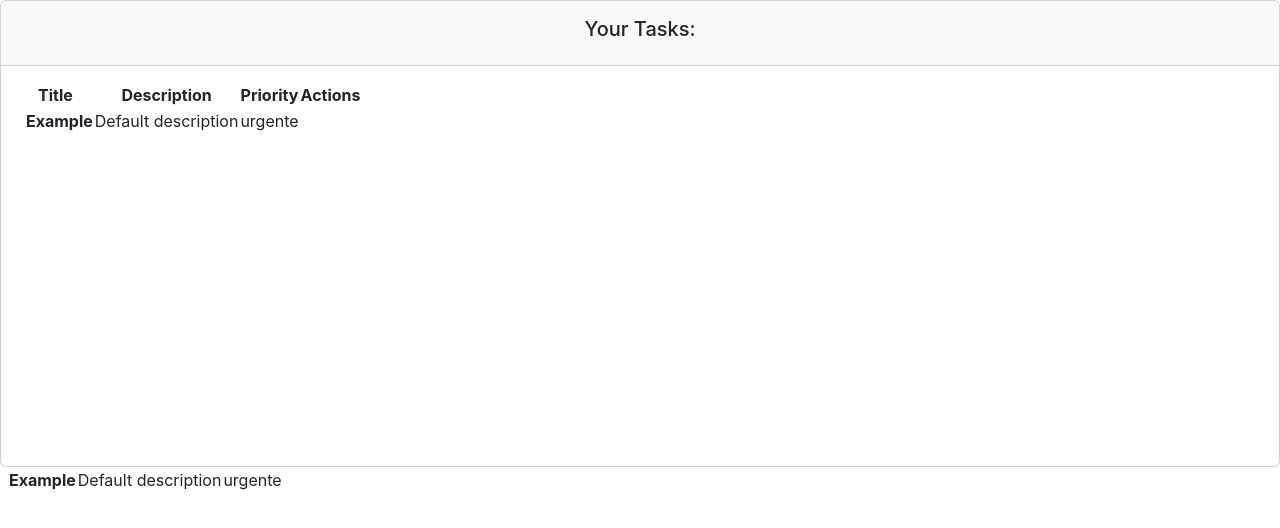
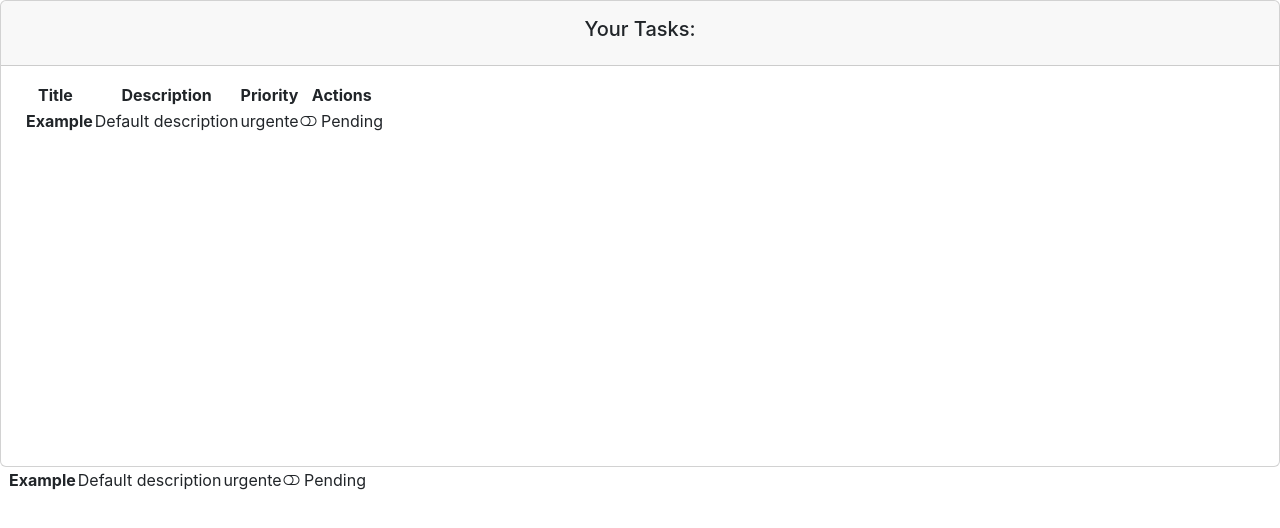
Before and after one commit to AlejandroLopez97/FrontReact, a React (Create React App) app: page / in a window 1280 px wide. Shown: the top 528 px of the page. Built offline with nearby package versions, Linux system fonts and the light colour scheme.

Commit message:
Se agrega bootstasp-icons

```diff
--- a/package.json
+++ b/package.json
@@ -8,6 +8,7 @@
     "@testing-library/react": "^16.3.0",
     "@testing-library/user-event": "^13.5.0",
     "bootstrap": "^5.3.6",
+    "bootstrap-icons": "^1.13.1",
     "react": "^19.1.0",
     "react-dom": "^19.1.0",
     "react-scripts": "5.0.1",
--- a/src/components/pure/task.jsx
+++ b/src/components/pure/task.jsx
@@ -25,7 +25,8 @@ const TaskComponent = ({ task }) => {
                 <span> { task.level } </span>
             </td>
             <td className='align-middle'>
-                <span> { task.completed } </span>
+                { task.completed ? (<i className='bi-toggle-on'></i>) : (<i className='bi-toggle-off'></i>) }
+                <span> { task.completed ? 'Completed' : 'Pending' } </span>
             </td>
         </tr>
     );
--- a/src/index.js
+++ b/src/index.js
@@ -1,6 +1,7 @@
 import React from 'react';
 import ReactDOM from 'react-dom/client';
 import 'bootstrap/dist/css/bootstrap.css';
+import 'bootstrap-icons/font/bootstrap-icons.css';
 import './index.css';
 import App from './App';
 import reportWebVitals from './reportWebVitals';
```
Also changed, not shown: 1 other file (tests, documents, lock files or other folders).
